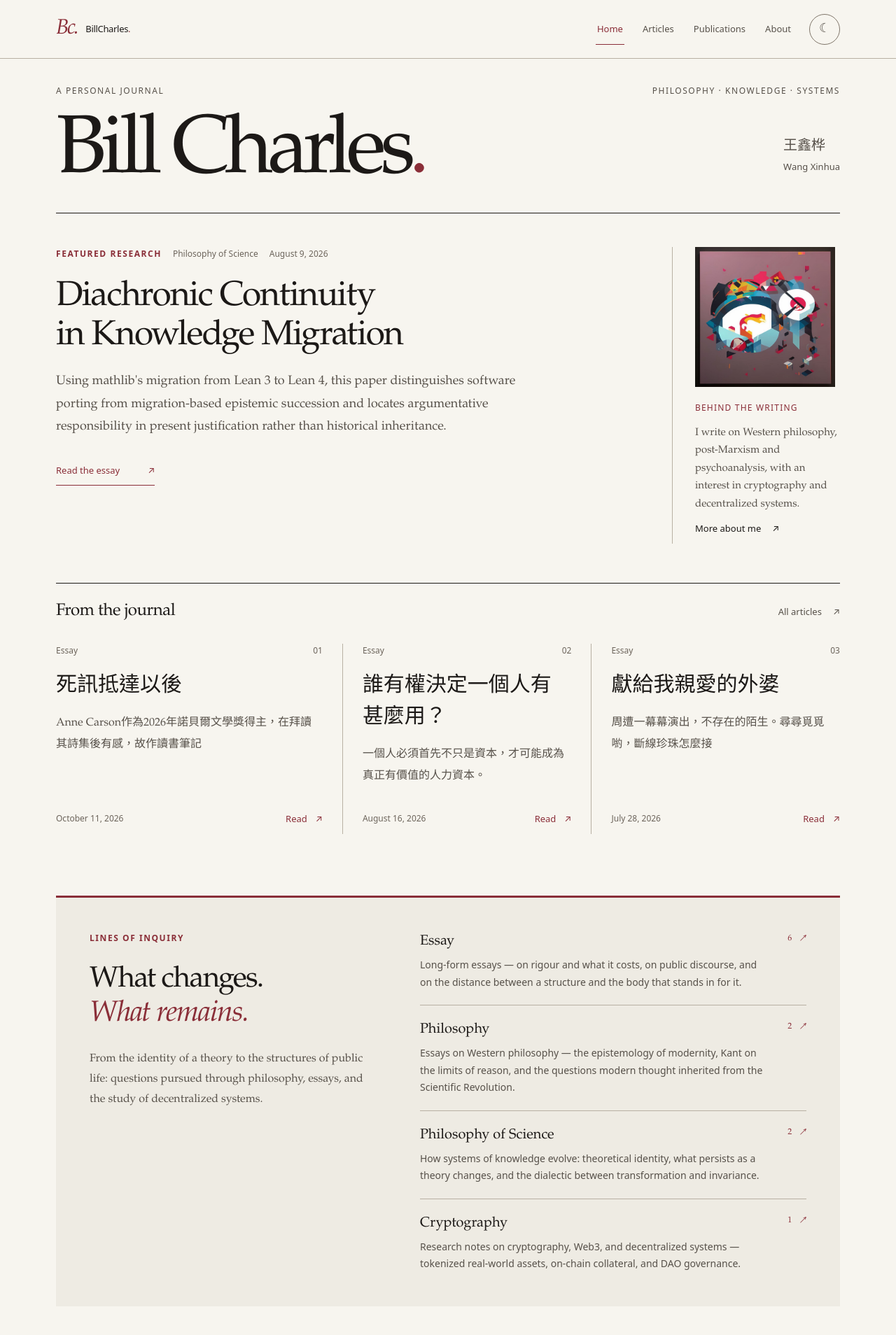
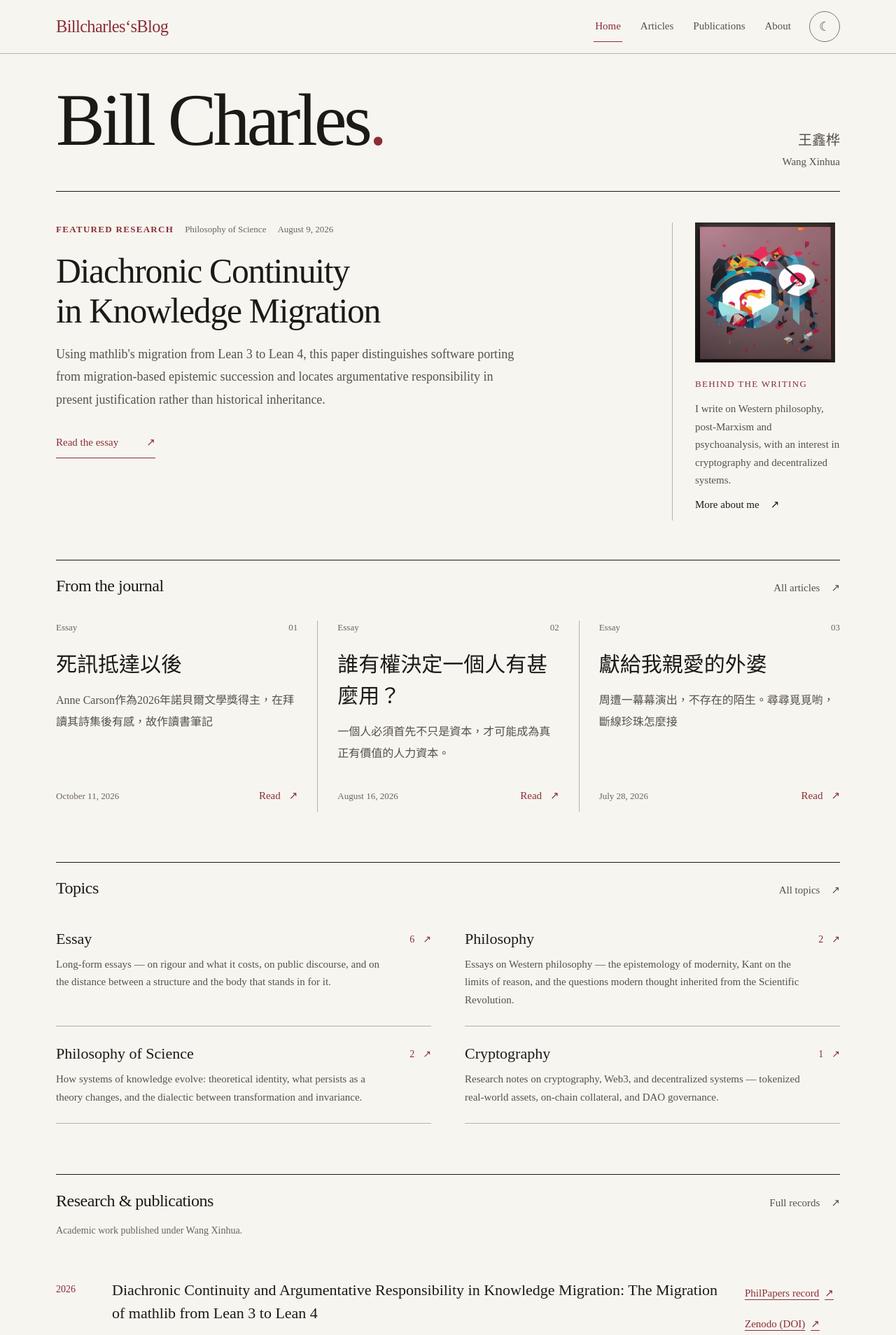
Before and after one commit to UYMIDGameStudio/billcharles-blog, a Next.js app: page / in a window 1280 px wide. Shown: the top 1908 px of the page at 70% size. Built offline with nearby package versions, Linux system fonts and the light colour scheme.

Commit message:
Refine Times New Roman typography and simplify homepage

```diff
--- a/app/components/SiteFooter.tsx
+++ b/app/components/SiteFooter.tsx
@@ -8,7 +8,6 @@ export default function SiteFooter() {
       <div className="footer-grid">
         <div>
           <p className="footer-wordmark">Bill Charles<span className="text-accent">.</span></p>
-          <p className="footer-note">A personal journal on philosophy, knowledge, and decentralized systems.</p>
         </div>
         <div>
           <p className="footer-label">Explore</p>
--- a/app/components/SiteHeader.tsx
+++ b/app/components/SiteHeader.tsx
@@ -13,9 +13,8 @@ export default function SiteHeader({ activeNav }: { activeNav?: NavKey }) {
   return (
     <header className="site-header">
       <div className="site-header-inner">
-        <Link href="/" className="site-brand" aria-label="BillCharles home">
-          <span className="brand-mark" aria-hidden>Bc.</span>
-          <span>BillCharles<span className="brand-period">.</span></span>
+        <Link href="/" className="site-brand" aria-label="Billcharles‘sBlog home">
+          <span className="brand-mark">Billcharles‘sBlog</span>
         </Link>
         <nav aria-label="Main" className="site-nav">
           {navItems.map(({ href, label, key }) => (
--- a/app/globals.css
+++ b/app/globals.css
@@ -53,8 +53,8 @@
   --color-accent-dark: var(--c-accent-dark);
   --color-on-accent: var(--c-on-accent);
 
-  --font-serif: "Iowan Old Style", "Palatino Linotype", "Book Antiqua", Georgia, "Songti SC", "STSong", "SimSun", serif;
-  --font-sans: system-ui, -apple-system, BlinkMacSystemFont, "Segoe UI", "PingFang SC", "Hiragino Sans GB", "Microsoft YaHei", sans-serif;
+  --font-serif: "Times New Roman", Times, "Songti SC", "STSong", "SimSun", serif;
+  --font-sans: "Times New Roman", Times, "PingFang SC", "Hiragino Sans GB", "Microsoft YaHei", serif;
   --font-mono: ui-monospace, "SF Mono", Menlo, Consolas, monospace;
 }
 
@@ -82,12 +82,11 @@ h1, h2, h3 { overflow-wrap: anywhere; }
 .eyebrow { font-family: var(--font-sans); font-size: .75rem; font-weight: 500; line-height: 1.7; letter-spacing: .12em; text-transform: uppercase; }
 .site-header { position: sticky; top: 0; z-index: 50; border-bottom: 1px solid var(--c-line2); background: var(--c-bg); }
 .site-header-inner { max-width: 76rem; padding: 1rem clamp(1.25rem, 4vw, 3rem); margin-inline: auto; display: grid; grid-template-columns: auto minmax(0,1fr) auto; grid-template-areas: "brand nav theme"; gap: 1.5rem; align-items: center; }
-.site-brand { grid-area: brand; min-width: 0; display: flex; align-items: center; gap: .75rem; min-height: 2.75rem; font-family: var(--font-sans); font-size: .8125rem; font-weight: 500; letter-spacing: -.025em; }
+.site-brand { grid-area: brand; min-width: 0; display: flex; align-items: center; min-height: 2.75rem; font-family: var(--font-serif); }
 .site-brand > span { min-width: 0; overflow-wrap: anywhere; }
-.brand-mark { font-family: var(--font-serif); font-size: 1.875rem; font-style: italic; letter-spacing: -.08em; color: var(--c-accent); }
-.brand-period { color: var(--c-accent); }
+.brand-mark { font-size: clamp(1.375rem, 1.125rem + .5vw, 1.625rem); line-height: 1.2; font-weight: 400; letter-spacing: -.025em; color: var(--c-accent); }
 .site-theme { grid-area: theme; }
-.site-nav { grid-area: nav; display: flex; flex-wrap: wrap; justify-content: flex-end; gap: .125rem 1.5rem; font-family: var(--font-sans); font-size: .8125rem; }
+.site-nav { grid-area: nav; display: flex; flex-wrap: wrap; justify-content: flex-end; gap: .125rem 1.5rem; font-family: var(--font-sans); font-size: .9375rem; }
 .site-nav a { display: inline-flex; align-items: center; min-height: 2.75rem; padding: .375rem .125rem; border-bottom: 1px solid transparent; color: var(--c-ink2); transition: color var(--duration-hover) ease, border-color var(--duration-hover) ease; }
 .site-nav a:hover, .site-nav a[aria-current="page"] { color: var(--c-accent); border-bottom-color: var(--c-accent); }
 .theme-toggle { display: inline-flex; align-items: center; justify-content: center; min-width: 2.75rem; min-height: 2.75rem; border: 1px solid var(--c-control); border-radius: 50%; background: transparent; color: var(--c-ink2); }
@@ -106,7 +105,6 @@ h1, h2, h3 { overflow-wrap: anywhere; }
 .site-footer a { display: inline-flex; align-items: center; min-height: 2.25rem; }
 .footer-grid { max-width: 76rem; margin-inline: auto; padding: 3rem clamp(1.25rem,4vw,3rem) 2rem; display: grid; grid-template-columns: 1.4fr 1fr 1fr; gap: 3rem; }
 .footer-wordmark { font-family: var(--font-serif); font-size: 2rem; letter-spacing: -.045em; }
-.footer-note { max-width: 23em; margin-top: .5rem; color: var(--c-ink2); font-size: .75rem; }
 .footer-label { font-size: .75rem; letter-spacing: .12em; text-transform: uppercase; color: var(--c-ink3); margin-bottom: .5rem; }
 .footer-nav { display: flex; flex-wrap: wrap; gap: 0 1.25rem; font-size: .8125rem; color: var(--c-ink2); }
 .footer-nav a:hover { color: var(--c-accent); }
--- a/app/page.module.css
+++ b/app/page.module.css
@@ -1,74 +1,69 @@
 .journal { max-width: 76rem; margin-inline: auto; padding-inline: clamp(1.25rem, 4vw, 3rem); }
-.masthead { padding-top: 2.25rem; border-bottom: 1px solid var(--c-ink); }
-.edition { display:flex; justify-content:space-between; flex-wrap:wrap; gap:.5rem 2rem; font-family:var(--font-sans); font-size:.75rem; letter-spacing:.13em; text-transform:uppercase; color:var(--c-ink2); }
-.nameRow { display:flex; align-items:center; justify-content:space-between; gap:1.5rem; padding-block:1.25rem 1.5rem; }
-.nameRow h1 { margin:0; font-size:clamp(3.5rem, 1.75rem + 7vw, 8rem); line-height:1.02; font-weight:400; letter-spacing:-.065em; text-wrap:initial; }
+.masthead { padding-top: 1.5rem; border-bottom: 1px solid var(--c-ink); }
+.nameRow { display:flex; align-items:baseline; justify-content:space-between; gap:1.5rem; padding-block:1rem 1.75rem; }
+.nameRow h1 { margin:0; font-size:clamp(3.5rem, 1.75rem + 6vw, 7rem); line-height:1.05; font-weight:400; letter-spacing:-.045em; text-wrap:initial; }
 .nameRow h1 > span { color:var(--c-accent); }
-.nameRow > p { flex-shrink:0; font-family:var(--font-sans); font-size:.8125rem; line-height:1.8; color:var(--c-ink2); }
+.nameRow > p { flex-shrink:0; font-family:var(--font-sans); font-size:.9375rem; line-height:1.8; color:var(--c-ink2); text-align:right; }
 .nameRow > p > span { font-family:var(--font-serif); font-size:1.25rem; }
-.cover { display:grid; grid-template-columns:minmax(0, 1fr) 15rem; gap:4rem; padding-block:3rem 3.5rem; }
+.cover { display:grid; grid-template-columns:minmax(0, 1fr) 15rem; gap:3.5rem; padding-block:2.75rem 3.5rem; }
 .lead { min-width:0; }
-.storyMeta { display:flex; align-items:baseline; flex-wrap:wrap; gap:.5rem 1rem; font-family:var(--font-sans); color:var(--c-ink3); font-size:.75rem; line-height:1.6; }
-.accentLabel { color:var(--c-accent); font-family:var(--font-sans); font-size:.75rem; font-weight:600; letter-spacing:.13em; text-transform:uppercase; }
-.lead h2 { margin-block:1.6rem 1.25rem; font-size:clamp(2.25rem, 1.1rem + 2.5vw, 3.5rem); font-weight:400; line-height:1.12; letter-spacing:-.035em; text-wrap:balance; }
+.storyMeta { display:flex; align-items:baseline; flex-wrap:wrap; gap:.5rem 1rem; font-family:var(--font-sans); color:var(--c-ink3); font-size:.8125rem; line-height:1.6; }
+.accentLabel { color:var(--c-accent); font-family:var(--font-sans); font-size:.8125rem; font-weight:600; letter-spacing:.1em; text-transform:uppercase; }
+.lead h2 { margin-block:1.25rem 1rem; font-size:clamp(2.25rem, 1.1rem + 2.5vw, 3.5rem); font-weight:400; line-height:1.16; letter-spacing:-.025em; text-wrap:balance; }
 .lead h2:lang(zh) { line-height:1.5; letter-spacing:0; }
 .lead h2 a:hover, .essay h3 a:hover, .bibliography h3 a:hover { color:var(--c-accent); }
 .leadExcerpt { max-width:37em; font-size:1.125rem; line-height:1.8; color:var(--c-ink2); }
-.readLink { display:inline-flex; justify-content:space-between; align-items:center; gap:2.5rem; border-bottom:1px solid var(--c-accent); min-height:2.75rem; margin-top:1.5rem; padding-block:.5rem; color:var(--c-accent); font-family:var(--font-sans); font-size:.8125rem; }
+.readLink { display:inline-flex; justify-content:space-between; align-items:center; gap:2.5rem; border-bottom:1px solid var(--c-accent); min-height:2.75rem; margin-top:1.5rem; padding-block:.5rem; color:var(--c-accent); font-family:var(--font-sans); font-size:.9375rem; }
 .readLink:hover { border-bottom-color:var(--c-ink); color:var(--c-ink); }
 .author { align-self:start; border-left:1px solid var(--c-line2); padding-left:2rem; }
 .portrait { display:block; width:100%; max-width:12.5rem; height:auto; aspect-ratio:1; }
-.authorLabel { margin-top:1.25rem; font-family:var(--font-sans); font-size:.75rem; text-transform:uppercase; letter-spacing:.1em; color:var(--c-accent); }
+.authorLabel { margin-top:1.25rem; font-family:var(--font-sans); font-size:.8125rem; text-transform:uppercase; letter-spacing:.1em; color:var(--c-accent); }
 .authorIntro { margin-top:.75rem; color:var(--c-ink2); font-size:.9375rem; line-height:1.7; }
-.smallLink { display:inline-flex; min-height:2.75rem; align-items:center; gap:1rem; font-family:var(--font-sans); font-size:.8125rem; color:var(--c-ink); }
+.smallLink { display:inline-flex; min-height:2.75rem; align-items:center; gap:1rem; font-family:var(--font-sans); font-size:.9375rem; color:var(--c-ink); }
 .smallLink:hover { color:var(--c-accent); }
 .sectionHead { display:flex; align-items:baseline; justify-content:space-between; flex-wrap:wrap; gap:.75rem 2rem; border-top:1px solid var(--c-ink); padding-top:1.125rem; }
 .sectionHead h2 { font-size:1.5rem; line-height:1.3; font-weight:400; letter-spacing:-.02em; }
-.sectionHead > a { display:inline-flex; align-items:center; gap:1rem; min-height:2.75rem; font-family:var(--font-sans); font-size:.8125rem; color:var(--c-ink2); }
+.sectionHead > a { display:inline-flex; align-items:center; gap:1rem; min-height:2.75rem; font-family:var(--font-sans); font-size:.9375rem; color:var(--c-ink2); }
 .sectionHead > a:hover { color:var(--c-accent); }
 .writing { scroll-margin-top:6rem; }
-.essayGrid { display:grid; grid-template-columns:1.15fr 1fr 1fr; padding-top:1.5rem; }
+.essayGrid { display:grid; grid-template-columns:repeat(3, minmax(0,1fr)); padding-top:1.5rem; }
 .essay { min-width:0; display:flex; flex-direction:column; padding-inline:1.75rem; }
 .essay:first-child { padding-left:0; }
 .essay:last-child { padding-right:0; }
 .essay + .essay { border-left:1px solid var(--c-line2); }
 .essay .storyMeta { justify-content:space-between; }
-.index { font-family:var(--font-mono); color:var(--c-ink3); }
+.index { font-variant-numeric:tabular-nums; color:var(--c-ink3); }
 .essay h3 { font-size:1.75rem; font-weight:400; line-height:1.3; letter-spacing:-.025em; text-wrap:initial; margin-block:1.25rem .875rem; }
 .essay h3:lang(zh) { font-size:1.875rem; line-height:1.5; letter-spacing:0; }
 .essay > p { font-size:1rem; line-height:1.75; color:var(--c-ink2); padding-bottom:1.5rem; }
 .essay > p:lang(zh) { line-height:1.9; }
-.essayFoot { display:flex; align-items:center; justify-content:space-between; gap:.75rem; margin-top:auto; font-family:var(--font-sans); font-size:.75rem; color:var(--c-ink3); }
-.essayFoot a { font-size:.8125rem; display:inline-flex; align-items:center; gap:.75rem; min-height:2.75rem; color:var(--c-accent); }
-.inquiries { display:grid; grid-template-columns:minmax(0, .85fr) minmax(0, 1.15fr); gap:4rem; margin-block:5.5rem; padding:3rem; background:var(--c-surface); border-top:3px solid var(--c-accent); }
-.inquiryIntro h2 { font-size:clamp(2rem, 1rem + 2vw, 3rem); line-height:1.2; font-weight:400; letter-spacing:-.035em; text-wrap:initial; margin-block:1.5rem; }
-.inquiryIntro h2 em { color:var(--c-accent); }
-.inquiryIntro > p:last-child { color:var(--c-ink2); font-size:1rem; line-height:1.8; max-width:28em; }
-.topicList > a { display:flex; justify-content:space-between; gap:1.5rem; padding-block:1.25rem; border-bottom:1px solid var(--c-line2); }
-.topicList > a:first-child { padding-top:0; }
-.topicList > a:last-child { border-bottom:0; padding-bottom:0; }
-.topicList strong { display:block; font-size:1.25rem; font-weight:400; line-height:1.4; }
-.topicDescription { display:block; font-family:var(--font-sans); font-size:.875rem; line-height:1.75; color:var(--c-ink2); margin-top:.5rem; }
-.topicCount { display:flex; gap:.75rem; align-items:baseline; font-family:var(--font-mono); font-size:.75rem; color:var(--c-accent); }
+.essayFoot { display:flex; align-items:center; justify-content:space-between; gap:.75rem; margin-top:auto; font-family:var(--font-sans); font-size:.8125rem; color:var(--c-ink3); }
+.essayFoot a { font-size:.9375rem; display:inline-flex; align-items:center; gap:.75rem; min-height:2.75rem; color:var(--c-accent); }
+.topics { margin-block:4.5rem; }
+.topicList { display:grid; grid-template-columns:repeat(2, minmax(0,1fr)); column-gap:3rem; padding-top:.5rem; }
+.topicList > a { display:flex; justify-content:space-between; gap:1.5rem; padding-block:1.5rem; border-bottom:1px solid var(--c-line2); }
+.topicList strong { display:block; font-size:1.375rem; font-weight:400; line-height:1.4; }
+.topicDescription { display:block; font-family:var(--font-sans); font-size:.9375rem; line-height:1.7; color:var(--c-ink2); margin-top:.5rem; }
+.topicCount { display:flex; flex-shrink:0; gap:.75rem; align-items:baseline; padding-top:.25rem; font-size:.875rem; font-variant-numeric:tabular-nums; color:var(--c-accent); }
 .topicList > a:hover strong { color:var(--c-accent); }
-.sectionNote { font-family:var(--font-sans); font-size:.75rem; color:var(--c-ink3); margin-top:.375rem; }
+.sectionNote { font-family:var(--font-sans); font-size:.875rem; color:var(--c-ink3); margin-top:.375rem; }
 .bibliography { list-style:none; padding:0; margin-top:1.75rem; }
 .bibliography > li { display:grid; grid-template-columns:3rem minmax(0,1fr) 8.5rem; gap:2rem; padding-block:1.75rem; border-bottom:1px solid var(--c-line2); }
-.pubYear { font-family:var(--font-mono); font-size:.75rem; color:var(--c-accent); padding-top:.25rem; }
+.pubYear { font-size:.875rem; font-variant-numeric:tabular-nums; color:var(--c-accent); padding-top:.25rem; }
 .bibliography h3 { font-weight:400; font-size:1.375rem; line-height:1.5; text-wrap:initial; }
-.bibliography p { color:var(--c-ink3); font-family:var(--font-sans); font-size:.75rem; margin-top:.75rem; }
+.bibliography p { color:var(--c-ink3); font-family:var(--font-sans); font-size:.875rem; margin-top:.75rem; }
 .pubLinks { display:flex; flex-direction:column; align-items:flex-start; }
-.pubLinks a { display:inline-flex; align-items:center; gap:.5rem; min-height:2.75rem; font-family:var(--font-sans); font-size:.8125rem; color:var(--c-accent); text-decoration:underline; text-underline-offset:.25em; }
+.pubLinks a { display:inline-flex; align-items:center; gap:.5rem; min-height:2.75rem; font-family:var(--font-sans); font-size:.9375rem; color:var(--c-accent); text-decoration:underline; text-underline-offset:.25em; }
 .desk { display:grid; grid-template-columns:minmax(0,1fr) minmax(0,1fr); gap:6rem; padding-top:5.5rem; }
 .reading h2 { font-size:1.875rem; line-height:1.3; font-weight:400; letter-spacing:-.025em; margin-top:.875rem; }
 .reading ul { margin-top:1.5rem; }
 .reading li { border-bottom:1px solid var(--c-line); padding-block:.875rem; }
 .reading cite { font-size:1rem; }
-.reading li > span { display:block; color:var(--c-ink3); font-family:var(--font-sans); font-size:.75rem; margin-top:.25rem; }
+.reading li > span { display:block; color:var(--c-ink3); font-family:var(--font-sans); font-size:.875rem; margin-top:.25rem; }
 .correspondence { padding-top:0; }
 .correspondence h2 { font-size:clamp(2rem, 1.5rem + 1.5vw, 3rem); font-weight:400; line-height:1.25; letter-spacing:-.03em; margin-top:.875rem; text-wrap:initial; }
 .correspondence > p:not(:first-child) { color:var(--c-ink2); font-size:1rem; margin-top:1.5rem; line-height:1.8; max-width:27em; }
-.profiles { display:flex; flex-wrap:wrap; gap:.75rem 1.5rem; margin-top:1.5rem; font-family:var(--font-sans); font-size:.8125rem; }
+.profiles { display:flex; flex-wrap:wrap; gap:.75rem 1.5rem; margin-top:1.5rem; font-family:var(--font-sans); font-size:.9375rem; }
 .profiles a { display:inline-flex; min-height:2.75rem; align-items:center; gap:.5rem; }
 .profiles a:hover { color:var(--c-accent); }
 @media (max-width: 55rem) {
@@ -76,16 +71,14 @@
  .author { padding-left:1.5rem; }
  .nameRow h1 { font-size:clamp(3.5rem, 10vw, 6rem); }
  .essay { padding-inline:1.25rem; }
- .inquiries { gap:2rem; padding:2rem; }
+ .topicList { column-gap:2rem; }
  .desk { gap:3rem; }
 }
 @media (max-width: 42rem) {
- .masthead { padding-top:1.5rem; }
- .edition { font-size:.75rem; letter-spacing:.075em; }
- .edition > span:last-child { display:none; }
+ .masthead { padding-top:1rem; }
  .nameRow { flex-direction:column; align-items:flex-start; gap:.75rem; padding-bottom:1.25rem; }
- .nameRow h1 { font-size:clamp(3.25rem, 11.7vw, 5rem); letter-spacing:-.065em; }
- .nameRow > p { font-size:.75rem; }
+ .nameRow h1 { font-size:clamp(3.25rem, 11.7vw, 5rem); letter-spacing:-.045em; }
+ .nameRow > p { font-size:.875rem; text-align:left; }
  .nameRow > p br { display:none; }
  .nameRow > p > span { margin-right:.75rem; font-size:1rem; }
  .cover { grid-template-columns:minmax(0,1fr); gap:2.5rem; padding-block:2rem 3rem; }
@@ -93,16 +86,15 @@
  .leadExcerpt { font-size:1.0625rem; }
  .author { display:grid; grid-template-columns:min(5rem, 20vw) minmax(0,1fr); gap:1.25rem; border-left:0; padding:1.25rem 0 0; border-top:1px solid var(--c-line2); }
  .authorLabel { margin:0; }
- .authorIntro { font-size:.8125rem; line-height:1.7; }
- .smallLink { font-size:.8125rem; }
+ .authorIntro { font-size:.9375rem; line-height:1.7; }
  .essayGrid { grid-template-columns:minmax(0,1fr); padding-top:.5rem; }
  .essay { padding:1.5rem 0; }
  .essay + .essay { border-left:0; border-top:1px solid var(--c-line2); }
  .essay:last-child { padding-bottom:0; }
  .essay h3 { margin-top:.75rem; font-size:1.625rem; }
  .essay > p { padding-bottom:.5rem; }
- .inquiries { grid-template-columns:minmax(0,1fr); margin-block:3.5rem; padding:1.5rem; gap:2rem; }
- .inquiryIntro h2 { margin-block:1rem; }
+ .topics { margin-block:3.5rem; }
+ .topicList { grid-template-columns:minmax(0,1fr); }
  .bibliography > li { grid-template-columns:minmax(0,1fr); gap:.75rem; }
  .bibliography h3 { font-size:1.25rem; }
  .pubLinks { flex-direction:row; flex-wrap:wrap; gap:.25rem 1.25rem; }
--- a/app/page.tsx
+++ b/app/page.tsx
@@ -57,7 +57,6 @@ export default function Home() {
       <SiteHeader activeNav="home" />
       <div className={styles.journal}>
         <header className={styles.masthead}>
-          <div className={styles.edition}><span>A personal journal</span><span>Philosophy · Knowledge · Systems</span></div>
           <div className={styles.nameRow}>
             <h1>Bill Charles<span>.</span></h1>
             <p><span lang="zh-Hans">王鑫桦</span><br />Wang Xinhua</p>
@@ -93,12 +92,8 @@ export default function Home() {
           </div>
         </section>
 
-        <section className={styles.inquiries} aria-labelledby="inquiries-title">
-          <div className={styles.inquiryIntro}>
-            <p className={styles.accentLabel}>Lines of inquiry</p>
-            <h2 id="inquiries-title">What changes.<br /><em>What remains.</em></h2>
-            <p>From the identity of a theory to the structures of public life: questions pursued through philosophy, essays, and the study of decentralized systems.</p>
-          </div>
+        <section className={styles.topics} aria-labelledby="topics-title">
+          <div className={styles.sectionHead}><h2 id="topics-title">Topics</h2><Link href="/topics">All topics <span aria-hidden>↗</span></Link></div>
           <div className={styles.topicList}>
             {topics.map((topic) => <Link href={'/topics/' + topic.slug} key={topic.slug}>
               <span><strong>{topic.name}</strong><span className={styles.topicDescription}>{topic.description}</span></span>
```
